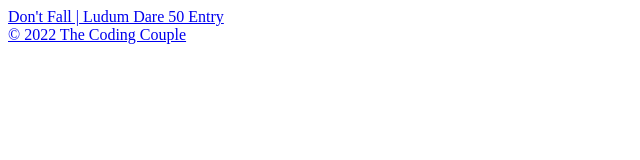
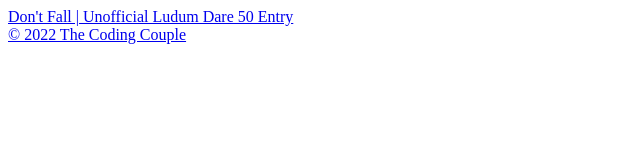
Before and after one commit to thecodingcouple/ludum-dare-50, a website: page index.html in a window 1280 px wide. Shown: the whole page, without its empty margins (0-640 px from the left). Drawn offline with Linux system fonts and the light colour scheme.

Commit message:
Missed a spot for 'unofficial' update

```diff
--- a/index.html
+++ b/index.html
@@ -11,7 +11,7 @@
         <link href="https://fonts.googleapis.com/css2?family=Fredoka+One&display=swap" rel="stylesheet">
     </head>
     <body>
-        <header><a href="https://github.com/thecodingcouple/ludum-dare-50">Don't Fall | Ludum Dare 50 Entry</a></header>
+        <header><a href="https://github.com/thecodingcouple/ludum-dare-50">Don't Fall | Unofficial Ludum Dare 50 Entry</a></header>
         <main>
             <section>
                 <div id="game-container"></div>
```
